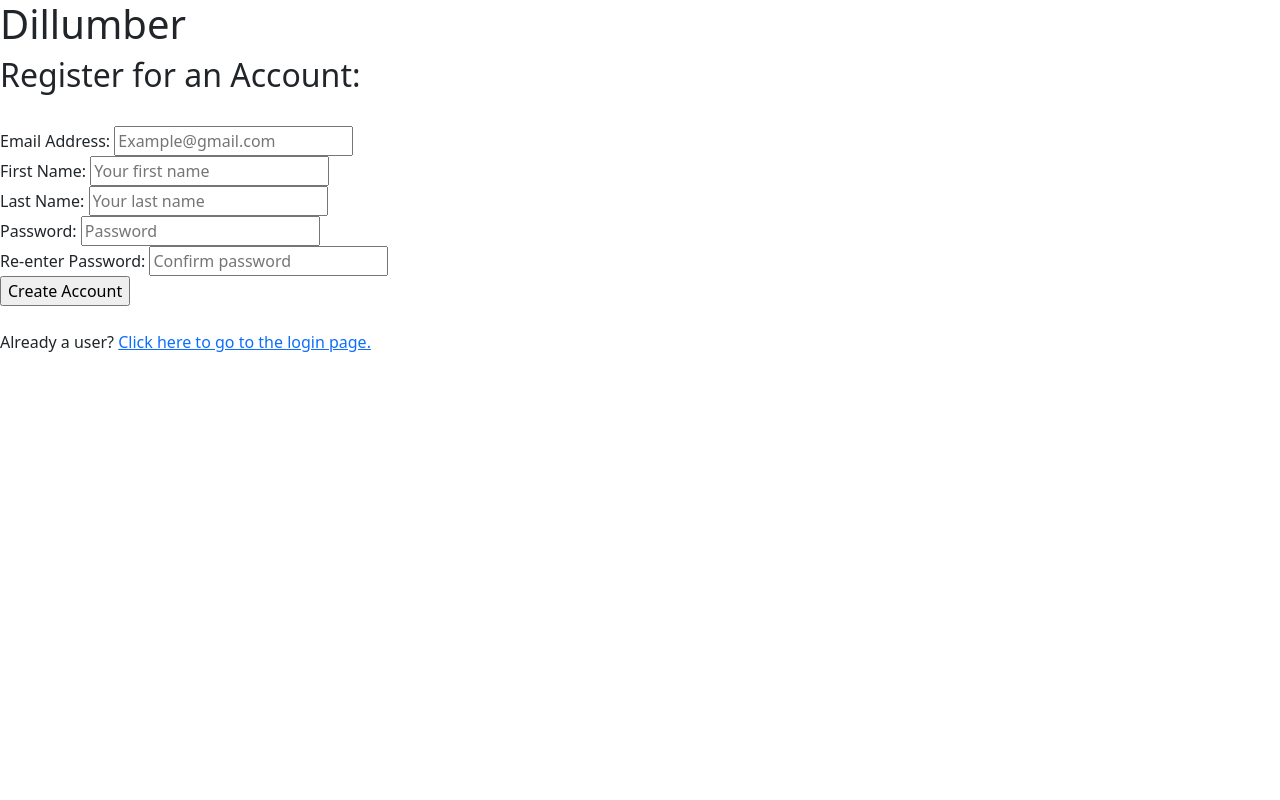
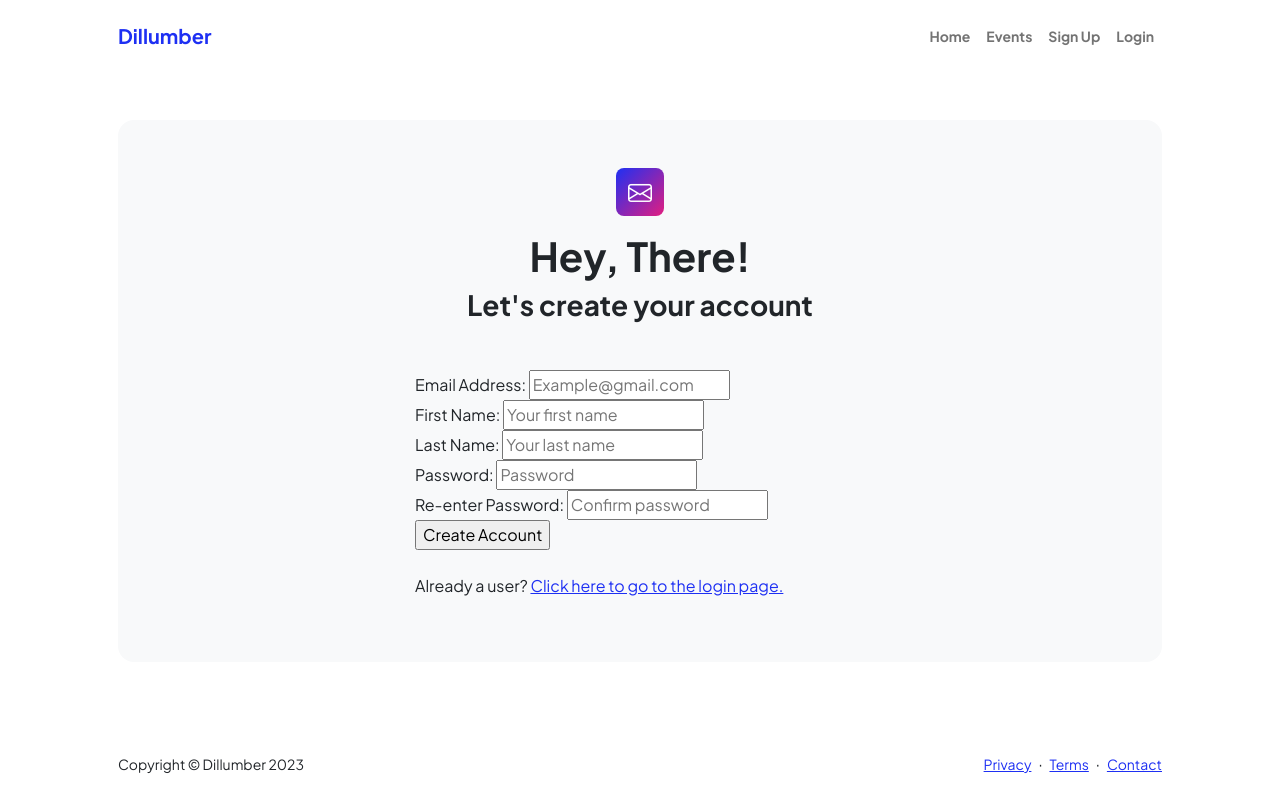
Before and after one commit to ncall404/pickleball-events-website, a website: page pages/user/register.html in a window 1280 px wide. Drawn offline with nearby package versions, Linux system fonts and the light colour scheme.

Commit message:
Updates made to Index,Login,Register for link errors

```diff
--- a/pages/user/register.html
+++ b/pages/user/register.html
@@ -1,24 +1,51 @@
 <!DOCTYPE html>
 <html lang="en">
-<head>
-    <meta charset="UTF-8">
-    <meta name="viewport" content="width=device-width, initial-scale=1.0">
-    <!--Bootstrap CSS Link-->
-    <link href="https://cdn.jsdelivr.net/npm/bootstrap@5.3.2/dist/css/bootstrap.min.css" rel="stylesheet" integrity="sha384-T3c6CoIi6uLrA9TneNEoa7RxnatzjcDSCmG1MXxSR1GAsXEV/Dwwykc2MPK8M2HN" crossorigin="anonymous">
-    <!--Main CSS Link-->
-    <link href="../../styles/style.css" rel="stylesheet">
-    <title>Pickleball Events - Register</title>
-</head>
-<body>
-    <header>
-        <h1>Dillumber</h1>
-        <nav>
-
-        </nav>
-    </header>
-
-    <main>
-        <h2>Register for an Account:</h2> <br>
+    <head>
+        <meta charset="utf-8" />
+        <meta name="viewport" content="width=device-width, initial-scale=1, shrink-to-fit=no" />
+        <meta name="description" content />
+        <meta name="author" content />
+        <title>Dillumber - Register</title>
+        <!-- Favicon-->
+        <link rel="icon" type="image/x-icon" href="../../assets/favicon.ico" />
+        <!-- Custom Google font-->
+        <link rel="preconnect" href="https://fonts.googleapis.com" />
+        <link rel="preconnect" href="https://fonts.gstatic.com" crossorigin />
+        <link href="https://fonts.googleapis.com/css2?family=Plus+Jakarta+Sans:wght@100;200;300;400;500;600;700;800;900&amp;display=swap" rel="stylesheet" />
+        <!-- Bootstrap icons-->
+        <link href="https://cdn.jsdelivr.net/npm/bootstrap-icons@1.8.1/font/bootstrap-icons.css" rel="stylesheet" />
+        <!-- Core theme CSS (includes Bootstrap)-->
+        <link href="../../css/styles.css" rel="stylesheet" />
+    </head>
+    <body class="d-flex flex-column">
+        <main class="flex-shrink-0">
+            <!-- Navigation-->
+            <nav class="navbar navbar-expand-lg navbar-light bg-white py-3">
+                <div class="container px-5">
+                    <a class="navbar-brand" href="index.html"><span class="fw-bolder text-primary">Dillumber</span></a>
+                    <button class="navbar-toggler" type="button" data-bs-toggle="collapse" data-bs-target="#navbarSupportedContent" aria-controls="navbarSupportedContent" aria-expanded="false" aria-label="Toggle navigation"><span class="navbar-toggler-icon"></span></button>
+                    <div class="collapse navbar-collapse" id="navbarSupportedContent">
+                        <ul class="navbar-nav ms-auto mb-2 mb-lg-0 small fw-bolder">
+                            <li class="nav-item"><a class="nav-link" href="/">Home</a></li>
+                            <li class="nav-item"><a class="nav-link" href="../events/event-list">Events</a></li>
+                            <li class="nav-item"><a class="nav-link" href="./register">Sign Up</a></li>
+                            <li class="nav-item"><a class="nav-link" href="./login.html">Login</a></li>
+                        </ul>
+                    </div>
+                </div>
+            </nav>
+             <!-- Page content-->
+             <section class="py-5">
+                <div class="container px-5">
+                    <!-- Contact form-->
+                    <div class="bg-light rounded-4 py-5 px-4 px-md-5">
+                        <div class="text-center mb-5">
+                            <div class="feature bg-primary bg-gradient-primary-to-secondary text-white rounded-3 mb-3"><i class="bi bi-envelope"></i></div>
+                            <h1 class="fw-bolder">Hey, There!</h1>
+                            <h3 class="fw-bolder">Let's create your account</h3>
+                        </div>
+                        <div class="row gx-5 justify-content-center">
+                            <div class="col-lg-8 col-xl-6">
 
         <div id="registerMessage"></div>
         <form action="/pages/user/register" method="post" novalidate>
@@ -45,13 +72,27 @@
 
     </main>
 
-    <footer></footer>
+    <footer class="bg-white py-4 mt-auto">
+        <div class="container px-5">
+            <div class="row align-items-center justify-content-between flex-column flex-sm-row">
+                <div class="col-auto"><div class="small m-0">Copyright &copy; Dillumber 2023</div></div>
+                <div class="col-auto">
+                    <a class="small" href="#!">Privacy</a>
+                    <span class="mx-1">&middot;</span>
+                    <a class="small" href="#!">Terms</a>
+                    <span class="mx-1">&middot;</span>
+                    <a class="small" href="#!">Contact</a>
+                </div>
+            </div>
+        </div>
+    </footer>
 
 
 
     <!--Main Javascript Link-->
     <script type="module" src="../../scripts/app.js"></script>
-    <!--Bootstrap Javascript CDN Link-->
-    <script src="https://cdn.jsdelivr.net/npm/bootstrap@5.3.2/dist/js/bootstrap.bundle.min.js" integrity="sha384-C6RzsynM9kWDrMNeT87bh95OGNyZPhcTNXj1NW7RuBCsyN/o0jlpcV8Qyq46cDfL" crossorigin="anonymous"></script>
+    <!-- Bootstrap core JS-->
+    <script src="https://cdn.jsdelivr.net/npm/bootstrap@5.2.3/dist/js/bootstrap.bundle.min.js"></script>
+    <script src="https://cdn.startbootstrap.com/sb-forms-latest.js"></script>
 </body>
 </html>
```
Also changed, not shown: index.html (+4 -4 lines), pages/user/login.html (+6 -8 lines).
